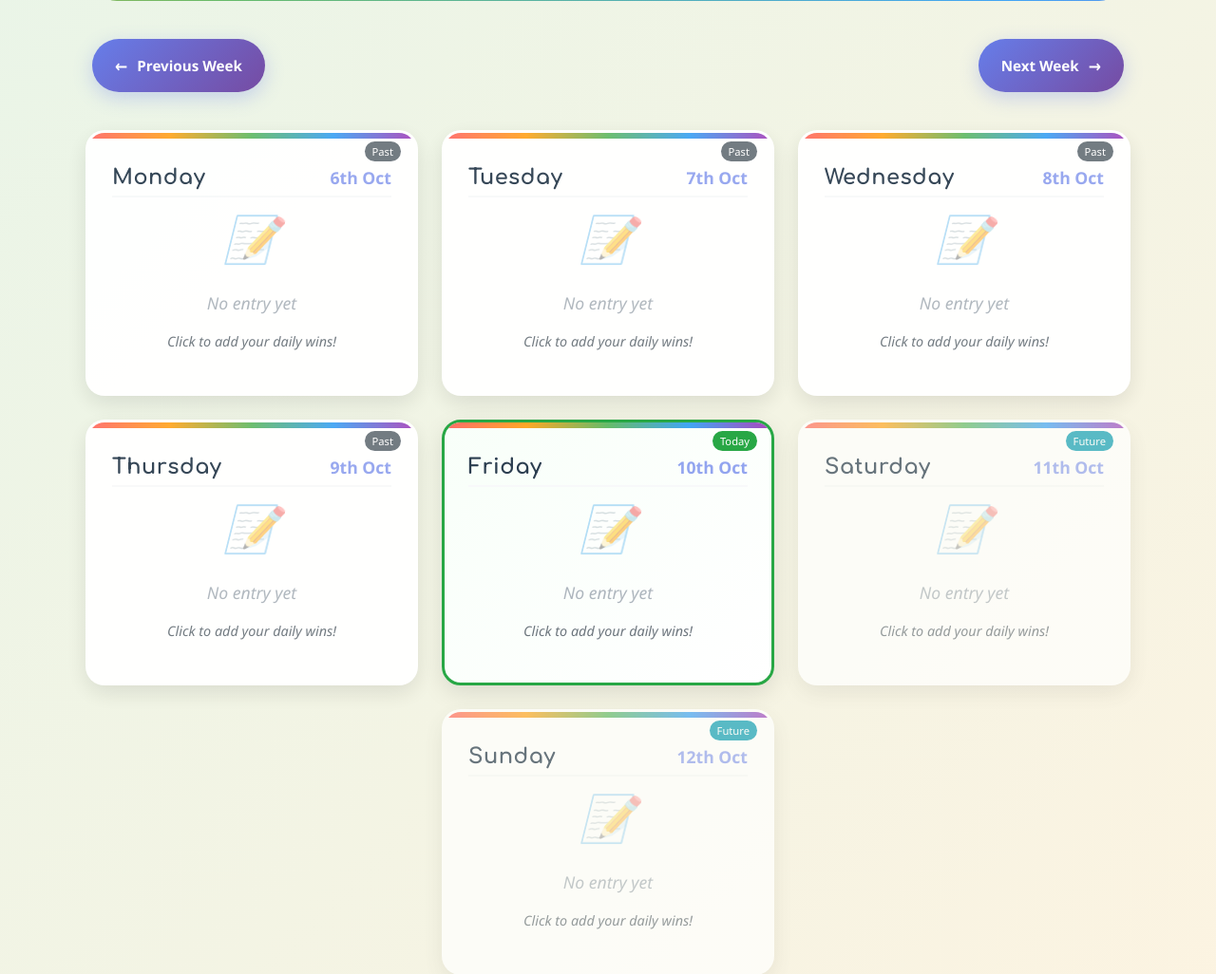
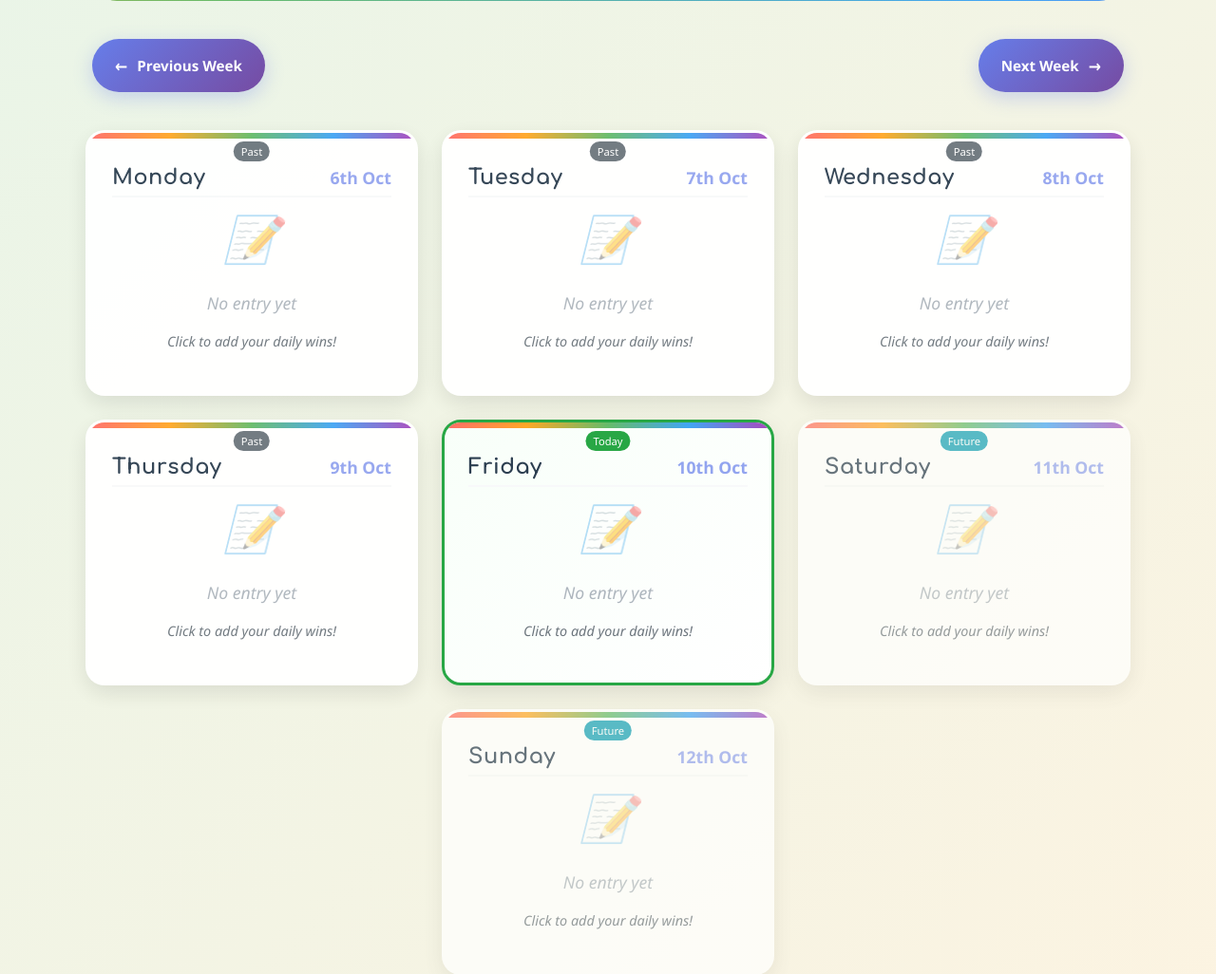
Before and after one commit to soumya2219/my-daily-wins-tracker, a Django app: page /weekly/ in a window 1280 px wide. Shown: the part 514-1540 px from the top of the page at 95% size. Run offline with Django 5.2, Linux system fonts and the light colour scheme; the visitor is signed in with stand-in values (Sample User, id 1); data that the repository does not hold is empty; some libraries are stand-ins or nearby versions.

Commit message:
Center status labels horizontally on day cards

```diff
--- a/templates/tracker/weekly_dashboard.html
+++ b/templates/tracker/weekly_dashboard.html
@@ -666,7 +666,7 @@
             "></div>
 
             <!-- Status Indicator - At the very top -->
-            <div style="position: absolute; top: 6px; right: 15px; z-index: 10;">
+            <div style="position: absolute; top: 6px; left: 50%; transform: translateX(-50%); z-index: 10;">
                 {% if day.is_today %}
                     <span style="background: #28a745; color: white; padding: 3px 8px; border-radius: 12px; font-size: 0.7rem; font-weight: 500;">Today</span>
                 {% elif day.is_past %}
```
